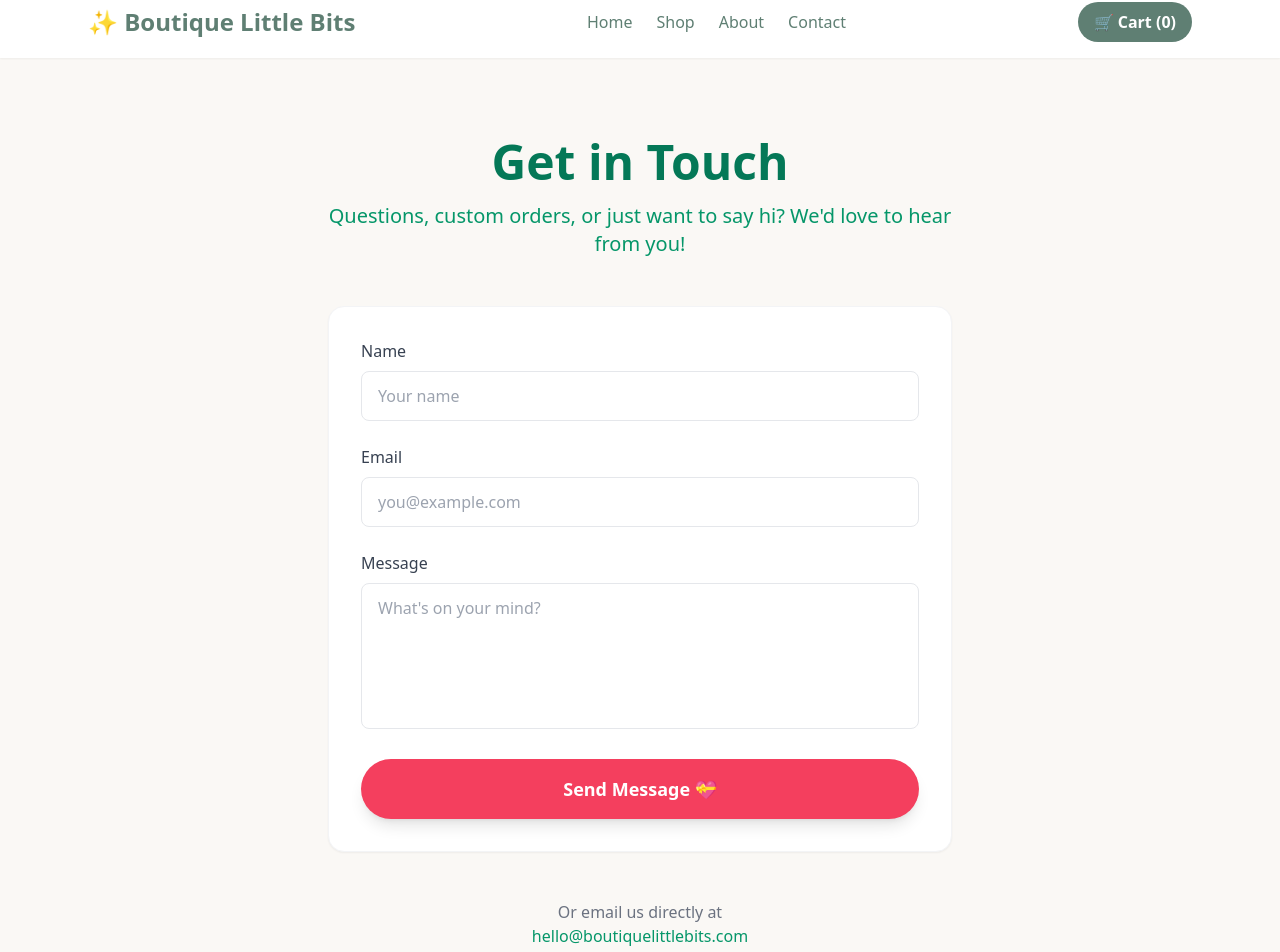
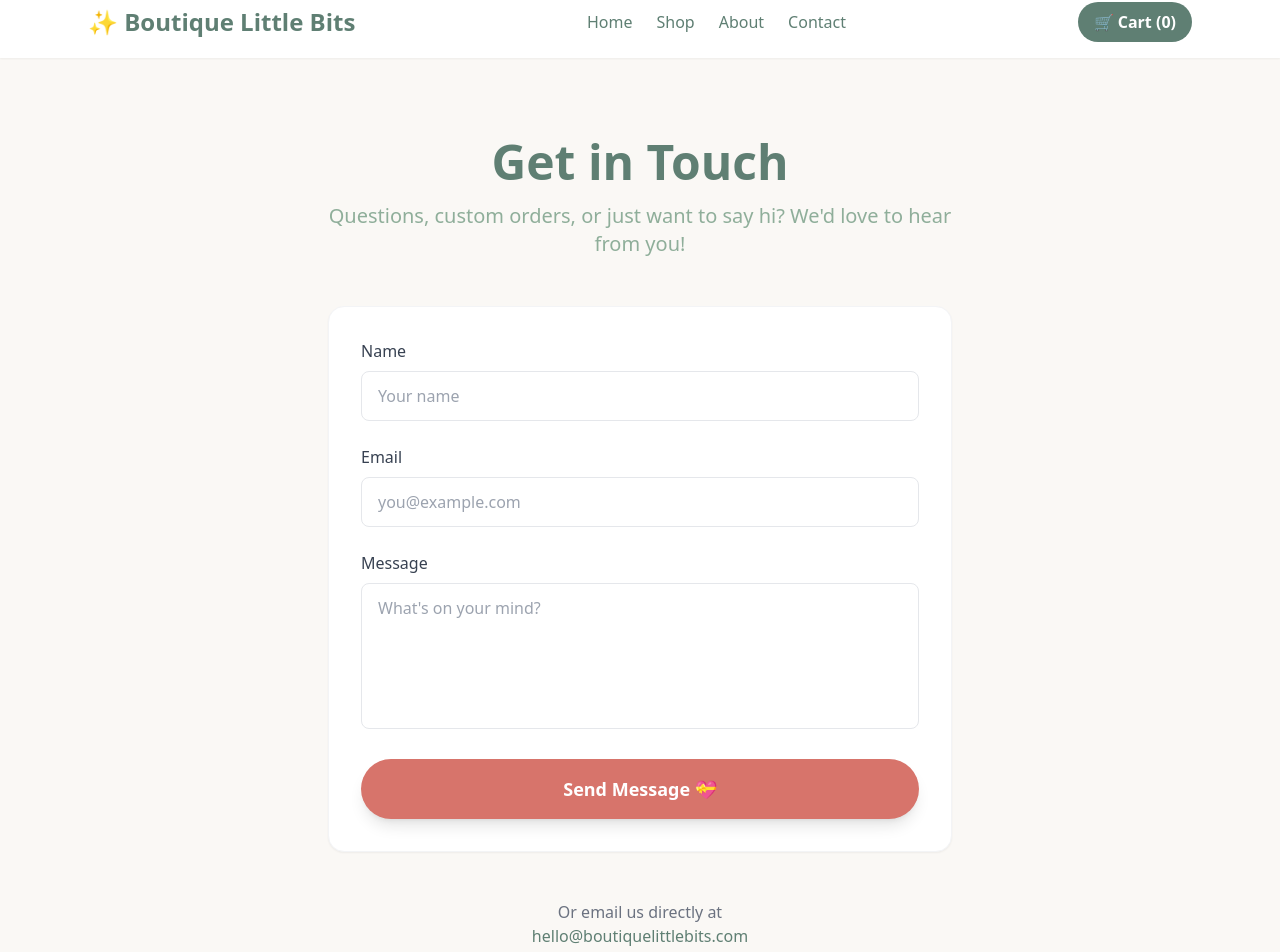
Before and after one commit to BoutiqueLittleBits-Admin/littlebits-hub, a Next.js app: page /contact in a window 1280 px wide. Shown: the part 14-966 px from the top of the page. Built offline with nearby package versions, Linux system fonts and the light colour scheme.

Commit message:
Update page.js

```diff
--- a/app/contact/page.js
+++ b/app/contact/page.js
@@ -12,18 +12,18 @@ export default function ContactPage() {
   return (
     <div className="min-h-screen">
       <section className="max-w-2xl mx-auto py-20 px-6">
-        <h1 className="text-5xl font-bold text-emerald-700 mb-4 text-center">
+        <h1 className="text-5xl font-bold text-brand-sage mb-4 text-center">
           Get in Touch
         </h1>
-        <p className="text-xl text-emerald-600 mb-12 text-center">
+        <p className="text-xl text-brand-mint mb-12 text-center">
           Questions, custom orders, or just want to say hi? We'd love to hear from you!
         </p>
 
         {submitted ? (
-          <div className="bg-emerald-50 border border-emerald-200 rounded-2xl p-8 text-center">
+          <div className="bg-brand-mint/20 border border-brand-mint rounded-2xl p-8 text-center">
             <div className="text-5xl mb-4">💌</div>
-            <h2 className="text-2xl font-bold text-emerald-700 mb-2">Message Sent!</h2>
-            <p className="text-emerald-600">We'll get back to you soon with lots of joy.</p>
+            <h2 className="text-2xl font-bold text-brand-sage mb-2">Message Sent!</h2>
+            <p className="text-brand-sage">We'll get back to you soon with lots of joy.</p>
           </div>
         ) : (
           <div className="bg-white rounded-2xl shadow-sm border border-gray-100 p-8">
@@ -33,7 +33,7 @@ export default function ContactPage() {
                 <input
                   type="text"
                   required
-                  className="w-full px-4 py-3 rounded-lg border border-gray-200 focus:border-emerald-500 focus:ring-2 focus:ring-emerald-200 outline-none transition-all"
+                  className="w-full px-4 py-3 rounded-lg border border-gray-200 focus:border-brand-sage focus:ring-2 focus:ring-brand-mint/50 outline-none transition-all"
                   placeholder="Your name"
                 />
               </div>
@@ -42,7 +42,7 @@ export default function ContactPage() {
                 <input
                   type="email"
                   required
-                  className="w-full px-4 py-3 rounded-lg border border-gray-200 focus:border-emerald-500 focus:ring-2 focus:ring-emerald-200 outline-none transition-all"
+                  className="w-full px-4 py-3 rounded-lg border border-gray-200 focus:border-brand-sage focus:ring-2 focus:ring-brand-mint/50 outline-none transition-all"
                   placeholder="you@example.com"
                 />
               </div>
@@ -51,13 +51,13 @@ export default function ContactPage() {
                 <textarea
                   required
                   rows={5}
-                  className="w-full px-4 py-3 rounded-lg border border-gray-200 focus:border-emerald-500 focus:ring-2 focus:ring-emerald-200 outline-none transition-all resize-none"
+                  className="w-full px-4 py-3 rounded-lg border border-gray-200 focus:border-brand-sage focus:ring-2 focus:ring-brand-mint/50 outline-none transition-all resize-none"
                   placeholder="What's on your mind?"
                 />
               </div>
               <button
                 type="submit"
-                className="w-full bg-rose-500 text-white py-4 rounded-full font-bold text-lg hover:bg-emerald-700 transition-all shadow-lg"
+                className="w-full bg-brand-coral text-white py-4 rounded-full font-bold text-lg hover:bg-brand-sage transition-all shadow-lg"
               >
                 Send Message 💝
               </button>
@@ -67,7 +67,7 @@ export default function ContactPage() {
 
         <div className="mt-12 text-center text-gray-500">
           <p>Or email us directly at</p>
-          <a href="mailto:hello@boutiquelittlebits.com" className="text-emerald-600 font-medium hover:text-rose-500 transition-colors">
+          <a href="mailto:hello@boutiquelittlebits.com" className="text-brand-sage font-medium hover:text-brand-coral transition-colors">
             hello@boutiquelittlebits.com
           </a>
         </div>
```
